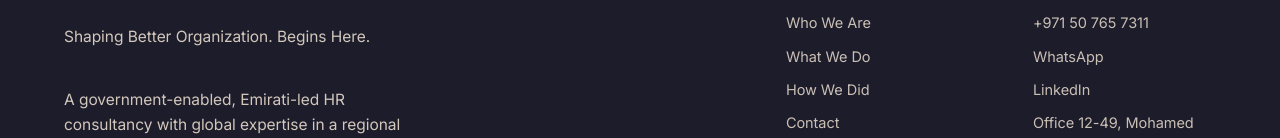
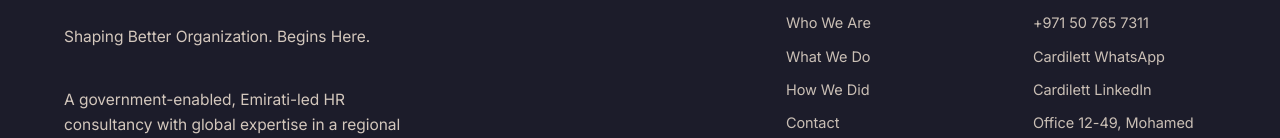
Before and after one commit to cardilett/website, a Next.js app: page / in a window 1280 px wide. Shown: the part 5675-5813 px from the top of the page. Built offline with nearby package versions, Linux system fonts and the light colour scheme.

Commit message:
Update footer links to include "Cardilett" prefix for WhatsApp and LinkedIn

```diff
--- a/src/components/Footer.tsx
+++ b/src/components/Footer.tsx
@@ -53,7 +53,7 @@ export default function Footer() {
                   rel="noopener noreferrer"
                   aria-label="Message Cardilett on WhatsApp"
                 >
-                  WhatsApp
+                  Cardilett WhatsApp
                 </a>
               </li>
               <li>
@@ -63,7 +63,7 @@ export default function Footer() {
                   rel="noopener noreferrer"
                   aria-label="Cardilett on LinkedIn"
                 >
-                  LinkedIn
+                  Cardilett LinkedIn
                 </a>
               </li>
               <li>Office 12-49, Mohamed Bin Zayed City, Onwani: 20602, Abu Dhabi – UAE</li>
```
